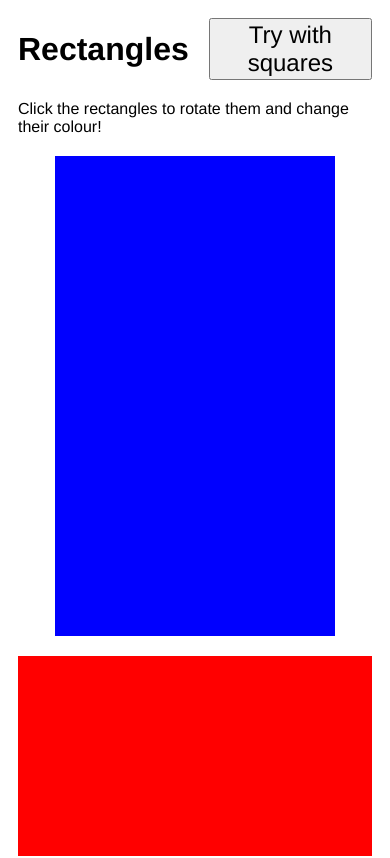
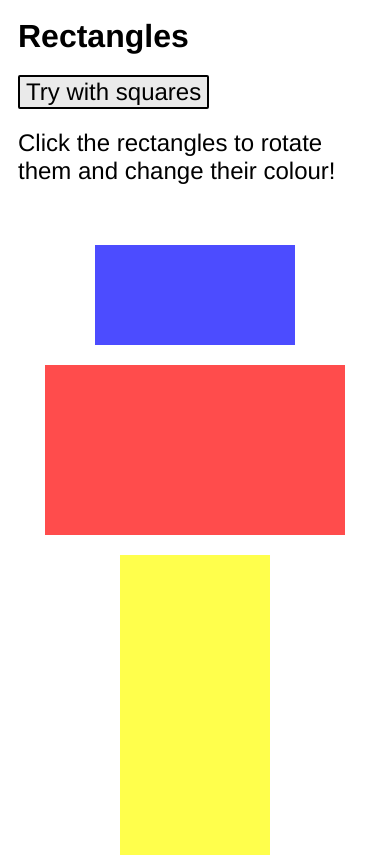
Before and after one commit to evg4/Shapes, a plain HTML site: page Rectangles/index.html in a window 390 px wide. Shown: the top 858 px of the page. Drawn offline with Linux system fonts and the light colour scheme.

Commit message:
Improve styling

```diff
--- a/Rectangles/style.css
+++ b/Rectangles/style.css
@@ -13,6 +13,28 @@ p {
   margin: 10px;
 }
 
+button {
+  font-size: 1.5em;
+  color: black;
+  background-color: rgb(234, 234, 234);
+  border: 2px solid black;
+  border-radius: 2px;
+}
+
+button:hover {
+  cursor: pointer;
+  background-color: rgb(204, 204, 204);
+}
+
+button:active {
+  opacity: 50%;
+}
+
+p {
+  font-size: 1.5em;
+  margin-bottom: 50px;
+}
+
 #all {
   display: flex;
   flex-wrap: wrap;
@@ -26,6 +48,7 @@ p {
   height: 480px;
   background-color: blue;
   margin: 10px;
+  opacity: 70%;
 }
 
 #rect-2 {
@@ -33,6 +56,7 @@ p {
   height: 200px;
   background-color: red;
   margin: 10px;
+  opacity: 70%;
 }
 
 #rect-3 {
@@ -40,6 +64,7 @@ p {
   height: 300px;
   background-color: yellow;
   margin: 10px;
+  opacity: 70%;
 }
 
 #rect-4 {
@@ -47,8 +72,46 @@ p {
   height: 150px;
   background-color: greenyellow;
   margin: 10px;
+  opacity: 70%;
 }
 
-button {
-  font-size: 1.5em;
+@media only screen and (max-width: 800px) {
+  #rect-1 {
+    width: 200px;
+    height: 400px;
+  }
+
+  #rect-2 {
+    width: 380px;
+    height: 170px;
+  }
 }
+
+@media only screen and (max-width: 660px) {
+  #rect-1 {
+    width: 200px;
+    height: 300px;
+  }
+
+  #rect-2 {
+    width: 330px;
+    height: 170px;
+  }
+}
+
+@media only screen and (max-width: 530px) {
+  #rect-1 {
+    width: 200px;
+    height: 100px;
+  }
+
+  #rect-2 {
+    width: 300px;
+    height: 170px;
+  }
+
+  header {
+    display: flex;
+    flex-wrap: wrap;
+  }
+}
--- a/Squares/style.css
+++ b/Squares/style.css
@@ -13,6 +13,28 @@ p {
   margin: 10px;
 }
 
+button {
+  font-size: 1.5em;
+  color: black;
+  background-color: rgb(234, 234, 234);
+  border: 2px solid black;
+  border-radius: 2px;
+}
+
+button:hover {
+  cursor: pointer;
+  background-color: rgb(204, 204, 204);
+}
+
+button:active {
+  opacity: 50%;
+}
+
+p {
+  font-size: 1.5em;
+  margin-bottom: 50px;
+}
+
 #all {
   display: flex;
   flex-wrap: wrap;
@@ -26,6 +48,7 @@ p {
   height: 200px;
   background-color: blue;
   margin: 10px;
+  opacity: 70%;
 }
 
 #sq-2 {
@@ -33,6 +56,7 @@ p {
   height: 300px;
   background-color: red;
   margin: 10px;
+  opacity: 70%;
 }
 
 #sq-3 {
@@ -40,6 +64,7 @@ p {
   height: 350px;
   background-color: yellow;
   margin: 10px;
+  opacity: 70%;
 }
 
 #sq-4 {
@@ -47,8 +72,28 @@ p {
   height: 150px;
   background-color: greenyellow;
   margin: 10px;
+  opacity: 70%;
 }
 
-button {
-  font-size: 1.5em;
+@media only screen and (max-width: 580px) {
+  h1 {
+    color: red;
+  }
+
+  #sq-2 {
+    width: 150px;
+    height: 150px;
+  }
+
+  #sq-3 {
+    width: 250px;
+    height: 250px;
+  }
 }
+
+@media only screen and (max-width: 530px) {
+  header {
+    display: flex;
+    flex-wrap: wrap;
+  }
+}
```
